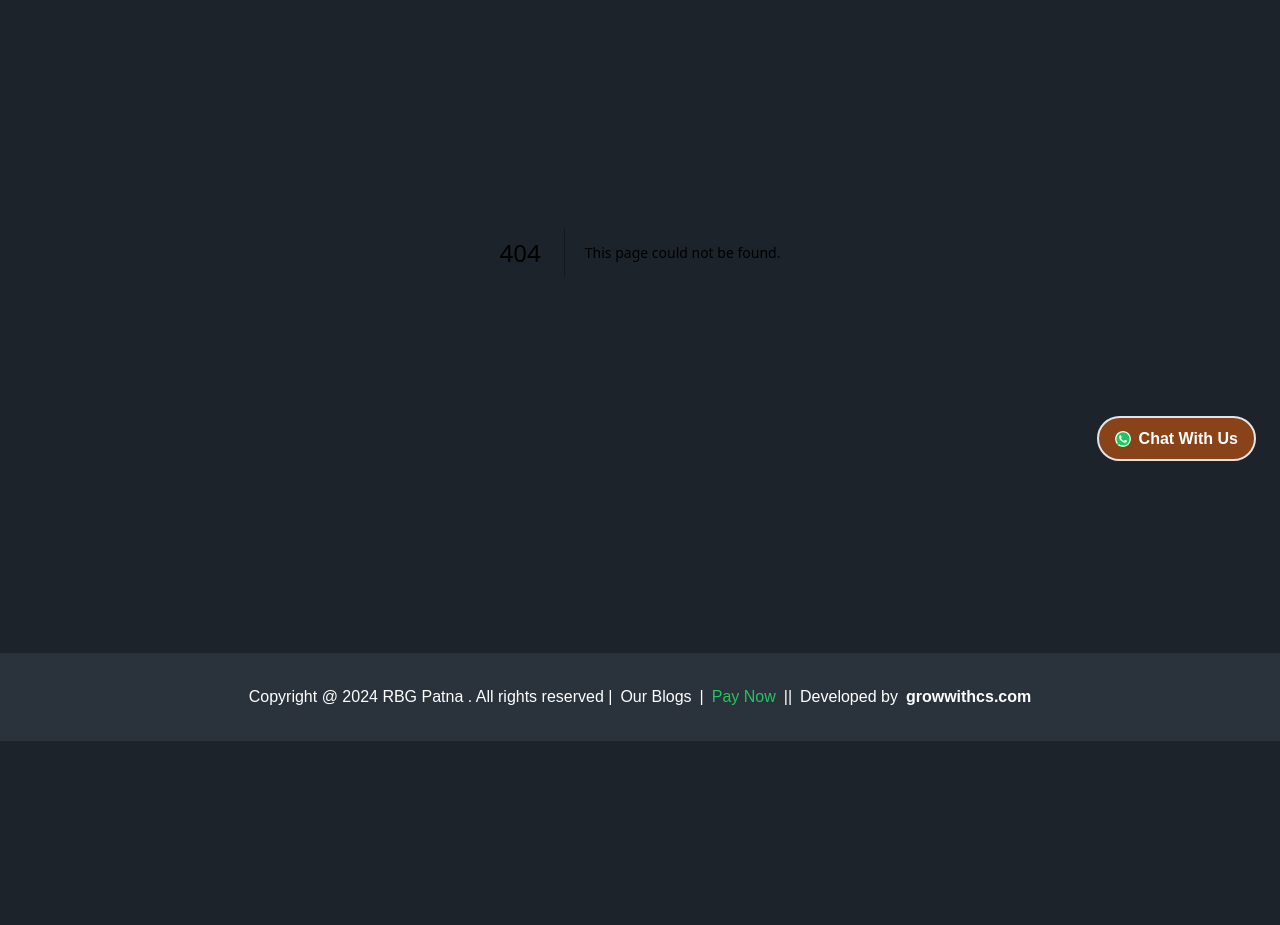
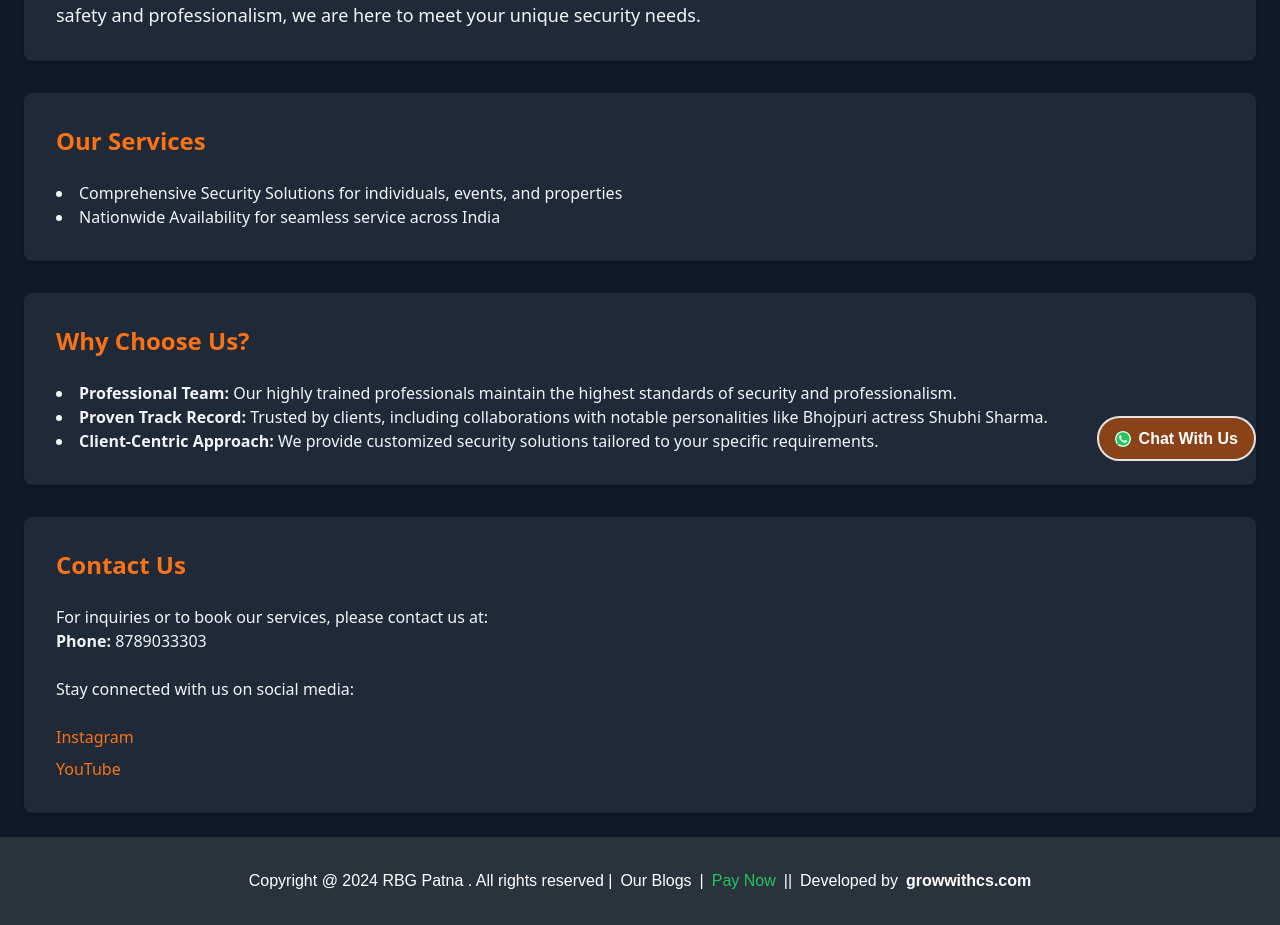
Before and after one commit to webdev-ashishk/Body-Guard, a Next.js app: page /aboutus in a window 1280 px wide. Before the commit this address had no page. Shown: the part 310-1235 px from the top of the page. Before the commit the page ends 1051 px from the top, so only its background shows below. Built offline with nearby package versions, Linux system fonts and the light colour scheme.

Commit message:
change the About to AboutUs

```diff
--- a/src/app/about/page.tsx
+++ /dev/null
@@ -1,9 +0,0 @@
-import AboutUs from '@/components/HeaderPages/AboutUs';
-
-export default function Page() {
-  return (
-    <div>
-      <AboutUs />
-    </div>
-  );
-}
--- /dev/null
+++ b/src/app/aboutus/page.tsx
@@ -0,0 +1,10 @@
+import AboutSection from '@/components/HeaderPages/AboutSection';
+
+export default function Page() {
+  return (
+    <div>
+      {/* <AboutUs /> */}
+      <AboutSection />
+    </div>
+  );
+}
--- /dev/null
+++ b/src/components/HeaderPages/AboutSection.tsx
@@ -0,0 +1,102 @@
+// pages/about.tsx
+
+import Head from 'next/head';
+
+const AboutSection = () => {
+  return (
+    <>
+      <Head>
+        <title>About Us - Royal Bouncer Group Gopalganj</title>
+        <meta
+          name="description"
+          content="Learn more about Royal Bouncer Group Gopalganj, your trusted security service provider across India."
+        />
+      </Head>
+      <main className="p-6 font-sans bg-gray-900">
+        <section className="bg-gray-800 shadow-md rounded-lg p-8 mb-8">
+          <h1 className="text-4xl text-center font-bold text-orange-500 mb-4">
+            Welcome to Royal Bouncer Group Gopalganj
+          </h1>
+          <p className="text-gray-100 text-lg">
+            At Royal Bouncer Group Gopalganj, we specialize in providing premier
+            security services across India. Founded with a commitment to safety
+            and professionalism, we are here to meet your unique security needs.
+          </p>
+        </section>
+
+        <section className="bg-gray-800 shadow-md rounded-lg p-8 mb-8">
+          <h2 className="text-2xl font-bold text-orange-500 mb-4">
+            Our Services
+          </h2>
+          <ul className="list-disc list-inside text-gray-100">
+            <li>
+              Comprehensive Security Solutions for individuals, events, and
+              properties
+            </li>
+            <li>Nationwide Availability for seamless service across India</li>
+          </ul>
+        </section>
+
+        <section className="bg-gray-800 shadow-md rounded-lg p-8 mb-8">
+          <h2 className="text-2xl font-bold text-orange-500 mb-4">
+            Why Choose Us?
+          </h2>
+          <ul className="list-disc list-inside text-gray-100">
+            <li>
+              <strong>Professional Team:</strong> Our highly trained
+              professionals maintain the highest standards of security and
+              professionalism.
+            </li>
+            <li>
+              <strong>Proven Track Record:</strong> Trusted by clients,
+              including collaborations with notable personalities like Bhojpuri
+              actress Shubhi Sharma.
+            </li>
+            <li>
+              <strong>Client-Centric Approach:</strong> We provide customized
+              security solutions tailored to your specific requirements.
+            </li>
+          </ul>
+        </section>
+
+        <section className="bg-gray-800 shadow-md rounded-lg p-8">
+          <h2 className="text-2xl font-bold text-orange-500 mb-4">
+            Contact Us
+          </h2>
+          <p className="text-gray-100 mb-4">
+            For inquiries or to book our services, please contact us at:
+            <br />
+            <strong>Phone:</strong> 8789033303
+          </p>
+          <p className="text-gray-100 mb-4">
+            Stay connected with us on social media:
+          </p>
+          <ul className="space-y-2">
+            <li>
+              <a
+                href="https://www.instagram.com/royal_bouncer_group_gopalganj/"
+                target="_blank"
+                rel="noopener noreferrer"
+                className="text-orange-500 hover:underline"
+              >
+                Instagram
+              </a>
+            </li>
+            <li>
+              <a
+                href="https://www.youtube.com/channel/UCXJz33AKaPVuXlrXh5qAUKQ"
+                target="_blank"
+                rel="noopener noreferrer"
+                className="text-orange-500 hover:underline"
+              >
+                YouTube
+              </a>
+            </li>
+          </ul>
+        </section>
+      </main>
+    </>
+  );
+};
+
+export default AboutSection;
--- a/src/components/HeaderPages/Team.tsx
+++ b/src/components/HeaderPages/Team.tsx
@@ -1,11 +1,9 @@
 'use client';
-import Link from 'next/link';
-import Team2 from './Team2';
 
 const Team = () => {
   return (
-    <div className="caret-white">
-      <div className="page1 p-16 bg-customGray text-white flex justify-around items-center currentPageOne">
+    <div className="caret-white h-screen">
+      {/* <div className="page1 p-16 bg-customGray text-white flex justify-around items-center currentPageOne">
         <h1 className="text-2xl">TEAM</h1>
         <h2>
           <Link href="/" className="cursor-pointer">
@@ -16,7 +14,10 @@ const Team = () => {
       </div>
       <div className="page2 w-10/12 m-auto">
         <Team2 />
-      </div>
+      </div> */}
+      <h1 className="text-[5rem] text-gray-300 text-center font-bold mt-5 text white">
+        Working on This Page!
+      </h1>
     </div>
   );
 };
```
